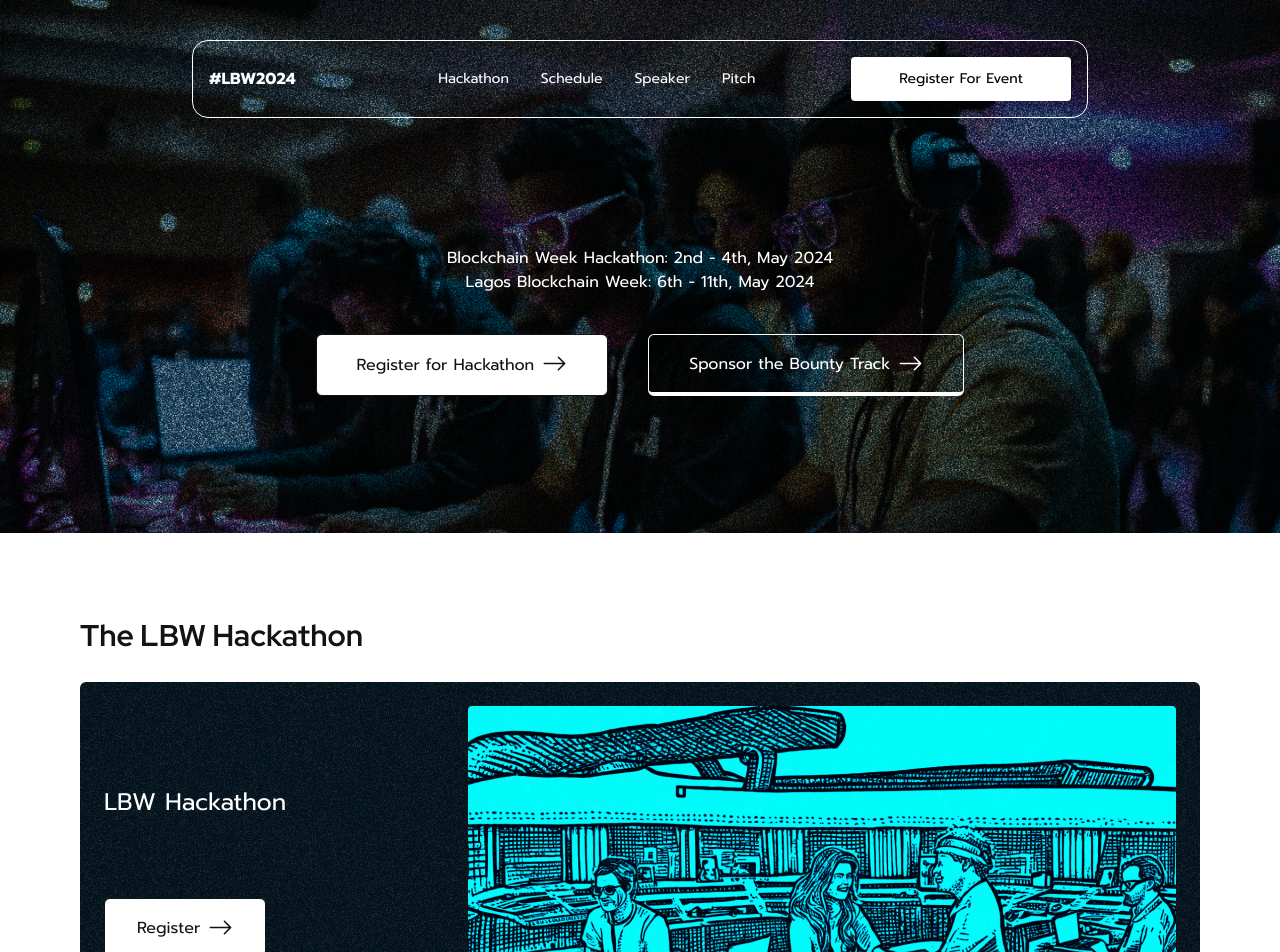
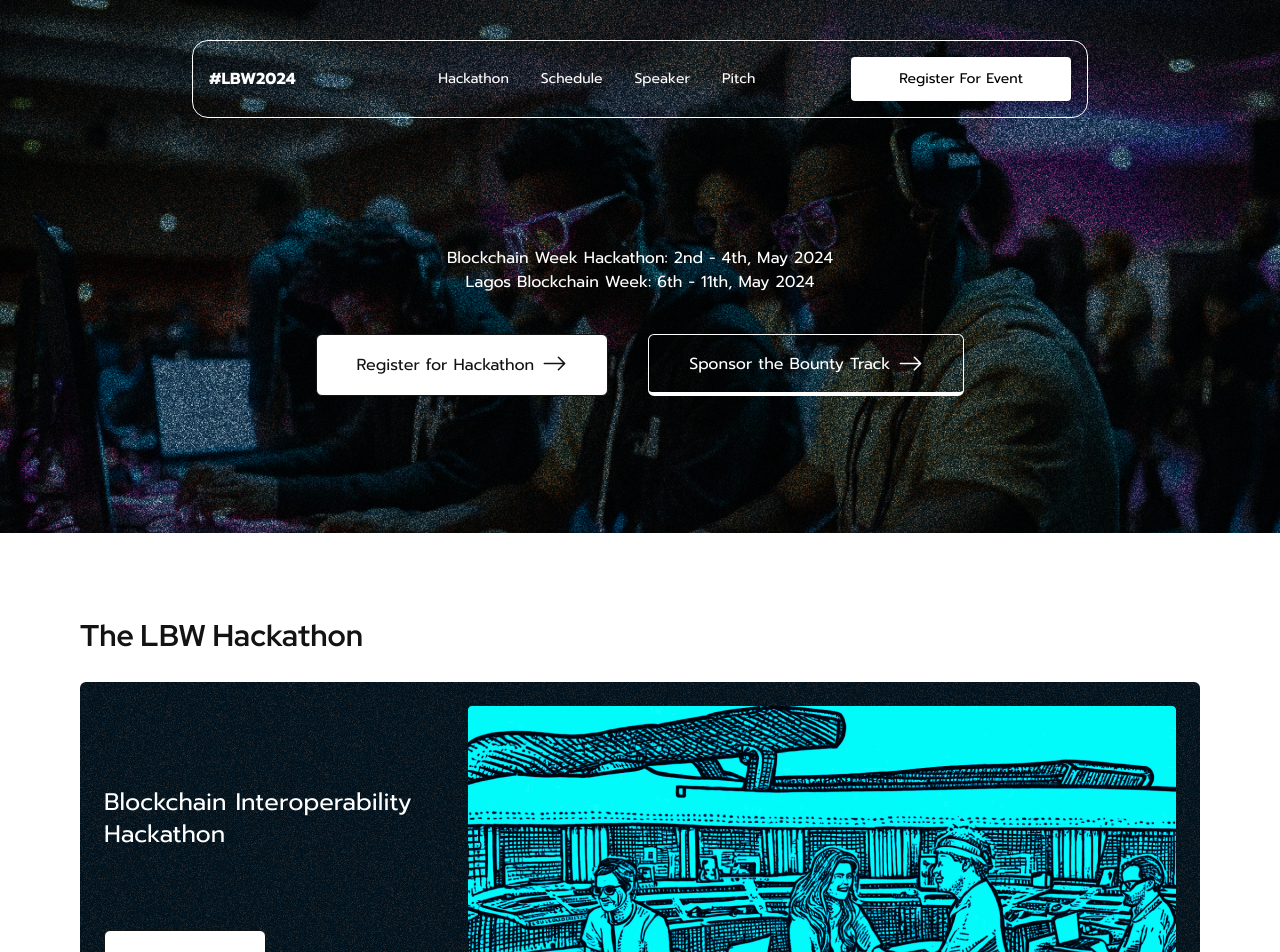
Before and after one commit to Lagos-Blockchain-Week/landingPage, a Next.js app: page /hackathon in a window 1280 px wide. Shown: the top 952 px of the page. Built offline with nearby package versions, Linux system fonts and the light colour scheme.

Commit message:
Update hackathon.jsx

```diff
--- a/src/pages/hackathon.jsx
+++ b/src/pages/hackathon.jsx
@@ -41,7 +41,7 @@ const hackathon = () => {
         <h3 className="font-bold mb-6 text-[30px]">The LBW Hackathon</h3>
         <div className='lg:flex justify-between rounded-md text-white p-6' id='hero'>
           <div>
-            <p className='py-20 text-2xl'>LBW Hackathon</p>
+            <p className='py-20 text-2xl'>Blockchain Interoperability Hackathon</p>
             <button className="flex p-4 sm:w-full sm:mt-4 justify-center text-[#131313] rounded-md border bg-white px-8">
              <p className="mr-2 my-auto"> Register <a href="https://forms.gle/Hz5RV1NCxZNfGbWQ6"></a> </p>
               <svg xmlns="http://www.w3.org/2000/svg" width="25" height="25" fill="currentColor" className="bi bi-arrow-right" viewBox="0 0 16 16">
```
